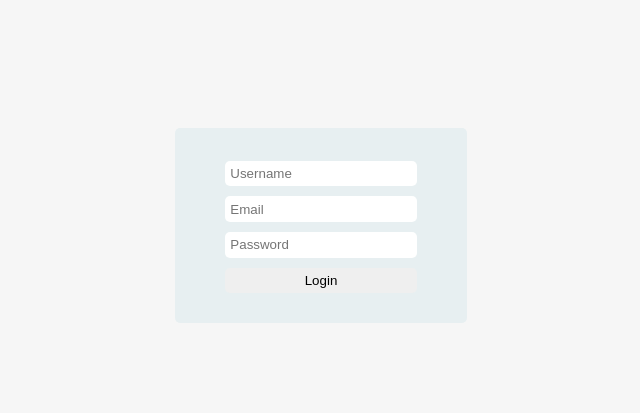
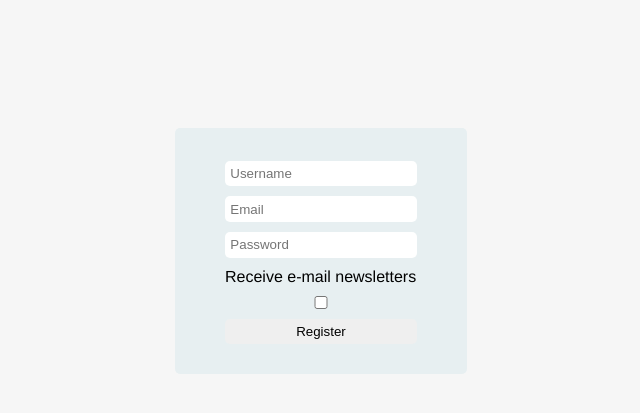
Before and after one commit to silas-hw/A2-Unit-5-Project, a Flask app: page /register/ in a window 1280 px wide. Shown: the part 60-473 px from the top of the page, without its empty margins (319-959 px from the left). Run offline with Flask 2, Linux system fonts and the light colour scheme.

Commit message:
Update register.html

```diff
--- a/flaskr/templates/register.html
+++ b/flaskr/templates/register.html
@@ -10,7 +10,9 @@
             <input type="text" name="username" placeholder="Username" id="username" required>
             <input type="text" name="email" placeholder="Email" id="email" required>
             <input type="password" name="password" placeholder="Password" id="password" required>
-            <input type="submit" value="Login">
+            <label for="newsletter">Receive e-mail newsletters</label>
+            <input type="checkbox" name="newsletter" id="newsletter" value="1">
+            <input type="submit" value="Register">
         </form>
     </div>
 </div>
```
